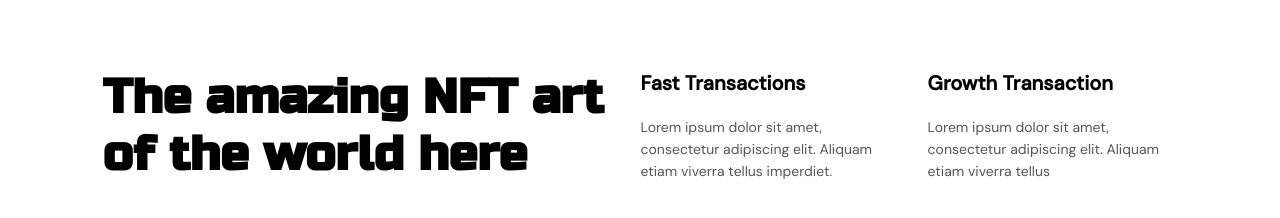
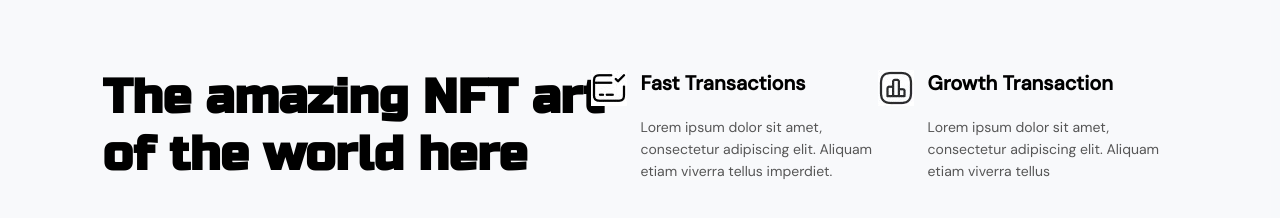
Before and after one commit to realibi/nft-marketplace-html, a plain HTML site: page index.html in a window 1280 px wide. Shown: the part 764-982 px from the top of the page. Drawn offline with Linux system fonts and the light colour scheme.

Commit message:
last updates

```diff
--- a/css/style.css
+++ b/css/style.css
@@ -5,6 +5,10 @@ body, p, h1{
 .side-padding{
     padding-left: 8%;
     padding-right: 8%;
+}
+
+.bg-gray{
+    background-color: rgba(217, 224, 236, 0.2);
 }
 
 .w-250{
@@ -157,3 +161,27 @@ input::placeholder{
 .features_block{
     height: 320px;
 }
+
+#feature_item_1, #feature_item_2{
+    position: relative;
+}
+
+#feature_item_1::before{
+    content: "";
+    background-image: url("./../img/card.jpg");
+    width: 36px;
+    height: 36px;
+    position: absolute;
+    top: 0;
+    left: -50px;
+}
+
+#feature_item_2::before{
+    content: "";
+    background-image: url("./../img/chart.jpg");
+    width: 36px;
+    height: 36px;
+    position: absolute;
+    top: 0;
+    left: -50px;
+}
--- a/index.html
+++ b/index.html
@@ -30,8 +30,8 @@
             </div>
         </header>
 
-        <main class="side-padding">
-            <div class="top">
+        <main>
+            <div class="top side-padding">
                 <div class="top_left">
                     <h1 class="title">
                         Discover, and collect
@@ -84,7 +84,7 @@
                 </div>
             </div>
 
-            <div class="flex jc-sb mt-120 features_block ai-c">
+            <div class="bg-gray side-padding flex jc-sb mt-120 features_block ai-c">
                 <div>
                     <p class="title">
                         The amazing NFT art <br>
@@ -92,7 +92,7 @@
                     </p>
                 </div>
 
-                <div class="w-250">
+                <div class="w-250" id="feature_item_1">
                     <p class="title_small">
                         Fast Transactions
                     </p>
@@ -104,7 +104,7 @@
                     </p>
                 </div>
 
-                <div class="w-250">
+                <div class="w-250" id="feature_item_2">
                     <p class="title_small">
                         Growth Transaction
                     </p>
```
Also changed, not shown: img/card.jpg (added), img/chart.jpg (added).
